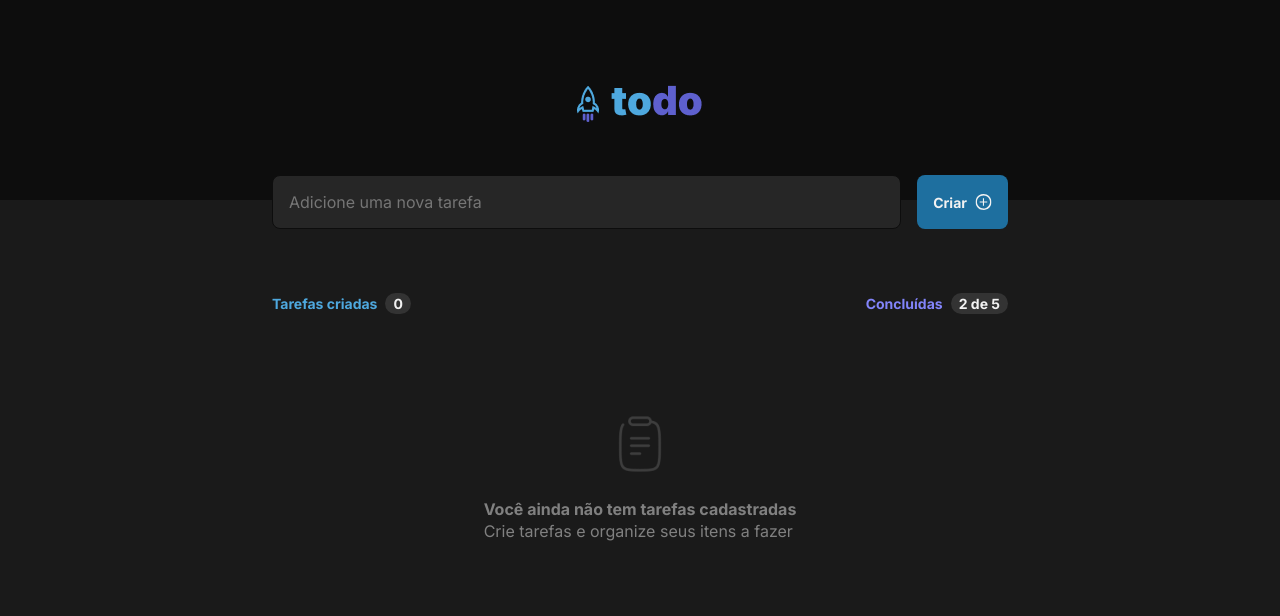
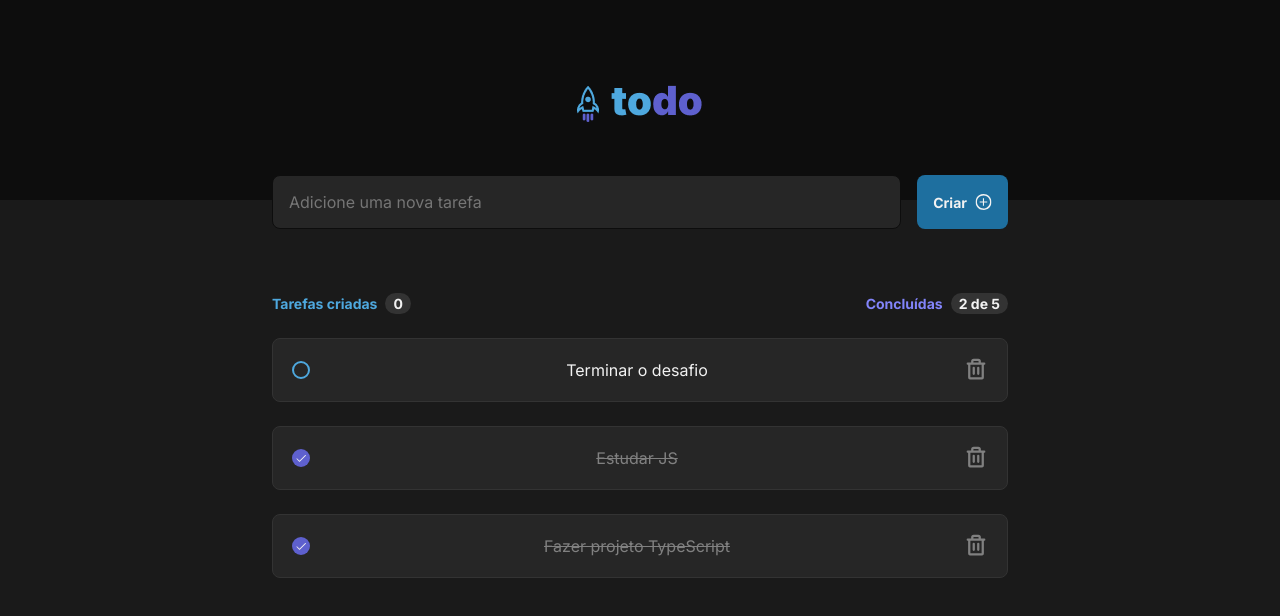
Before and after one commit to guirodrigues9876/todo, a React (Vite) app: page / in a window 1280 px wide. Shown: the top 616 px of the page. Built offline with nearby package versions, Linux system fonts and the light colour scheme.

Commit message:
feat: tasks list

```diff
--- a/package.json
+++ b/package.json
@@ -12,7 +12,8 @@
   "dependencies": {
     "@phosphor-icons/react": "^2.0.15",
     "react": "^18.2.0",
-    "react-dom": "^18.2.0"
+    "react-dom": "^18.2.0",
+    "uuid": "^9.0.1"
   },
   "devDependencies": {
     "@types/react": "^18.2.37",
--- a/src/App.tsx
+++ b/src/App.tsx
@@ -1,11 +1,33 @@
+import './global.css';
 import styles from './App.module.css';
-import './global.css';
 import Logo from './assets/Logo.png';
+
 import { NewTask } from './components/NewTask';
 import { Task } from './components/Task';
 import { Empty } from './components/Empty';
 
+import { v4 as uuidv4 } from 'uuid';
+
 export function App() {
+
+  const tasks = [
+    {
+      id: uuidv4(),
+      title: 'Terminar o desafio',
+      isChecked: false
+    },
+    {
+      id: uuidv4(),
+      title: 'Estudar JS',
+      isChecked: true
+    },
+    {
+      id: uuidv4(),
+      title: 'Fazer projeto TypeScript',
+      isChecked: true
+    }
+  ]
+
   return (
     <div className={styles.wrapper}>
       <header className={styles.header}>
@@ -29,9 +51,20 @@ export function App() {
             </div>
           </div>
 
-          {/* <Task /> */}
-
-          <Empty />
+          {tasks.length > 0 ? (
+              <div>
+                {tasks.map(task => {
+                    return(
+                      <Task
+                        key= {task.id}
+                        task={task}
+                      />
+                    )
+                  })}
+              </div>
+            ) : (
+              <Empty/>
+          )}
 
         </div>
       </main>
--- a/src/components/Task.tsx
+++ b/src/components/Task.tsx
@@ -3,11 +3,11 @@ import { Trash, Check } from '@phosphor-icons/react'
 import styles from './Task.module.css';
 import { useState } from 'react';
 
-export function Task(){
+export function Task({ task }){
 
-    const [checked, setChecked] = useState(false);
-    const checkboxCheckedClassname = checked ? styles['checkbox-checked'] : styles['checkbox-unchecked']
-    const paragraphCheckedClassname = checked ? styles['paragraph-checked'] : ''
+    const [checked, setChecked] = useState();
+    const checkboxCheckedClassname = task.isChecked ? styles['checkbox-checked'] : styles['checkbox-unchecked']
+    const paragraphCheckedClassname = task.isChecked ? styles['paragraph-checked'] : ''
 
     function handleCheckboxChange(){
         setChecked(!checked);
@@ -16,16 +16,15 @@ export function Task(){
     return(
         <div className={styles.container}>
             <label htmlFor="checkbox" onClick={handleCheckboxChange}>
-                <input readOnly type="checkbox" checked={checked} />
+                <input readOnly type="checkbox" checked={task.isChecked} />
                 <span className={`${styles.checkbox} ${checkboxCheckedClassname}`}>
-                    { checked && <Check size={12} />}
+                    { task.isChecked && <Check size={12} />}
                 </span>
             </label>
 
             <p className={`${styles.paragraph} ${paragraphCheckedClassname}`}>
-                Este é um exemplo de tarefa
+                {task.title}
             </p>
-
 
             <button>
                 <Trash size={24} weight="bold" />
```
Also changed, not shown: 1 other file (tests, documents, lock files or other folders).
